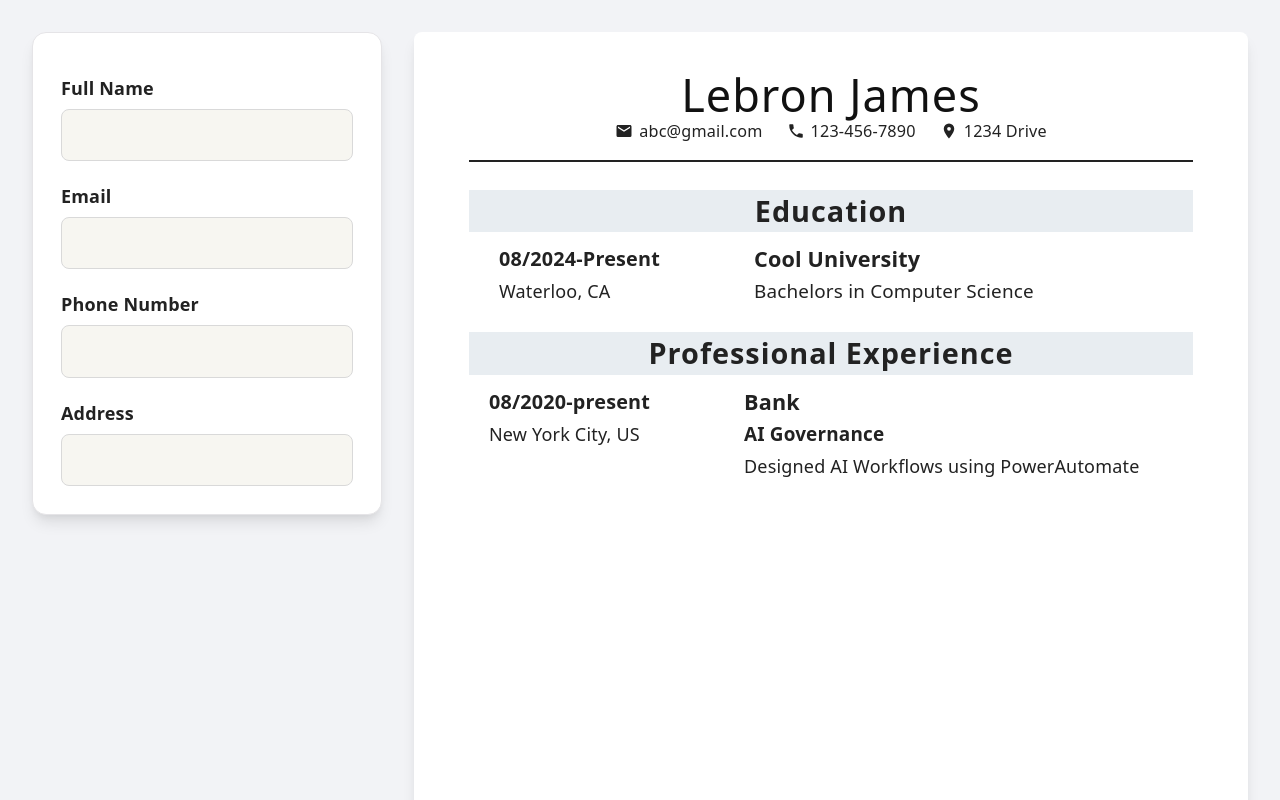
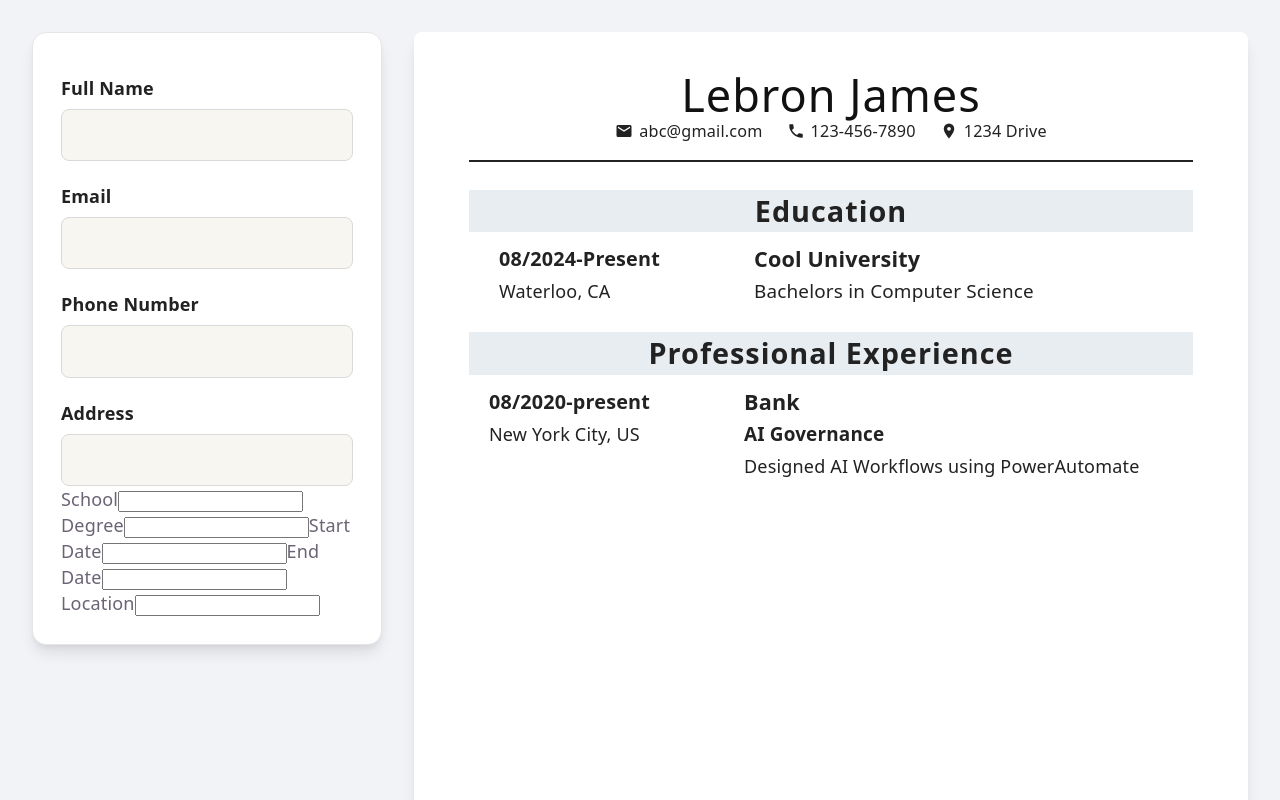
Before and after one commit to GoldenGlint/CV-Application, a React (Vite) app: page / in a window 1280 px wide. Shown: the top 800 px of the page. Built offline with nearby package versions, Linux system fonts and the light colour scheme.

Commit message:
Form showing for FormEducation
Took so long to figure out syntax between the commas, the square brackets, the curly brackets, states props

```diff
--- a/src/App.jsx
+++ b/src/App.jsx
@@ -86,12 +86,12 @@ function Resume({person}){
 
 }
 
-function Form({setPerson}){
+function Form({setPerson, education, experience}){
   return(
     <div className="formGroup">
     <FormPersonal setPerson={setPerson}/>
-    <FormEducation/>
-    <FormExperience/>
+    <FormEducation setPerson={setPerson} education={education}/>
+    <FormExperience setPerson={setPerson} experience={experience}/>
     </div>
   )
 }
@@ -130,7 +130,7 @@ function FormPersonal({setPerson}){
    )
 }
 
-function InputArrayField({name="Default Label", msg="enter a value", fieldType="text", section, field, setPerson, index}){
+function InputArrayField({name="Default Label", msg="enter a value", fieldType="text", section, field, setPerson, id}){
  return (
     <>
       <label htmlFor={name}>{msg}</label>
@@ -140,29 +140,54 @@ function InputArrayField({name="Default Label", msg="enter a value", fieldType="
         name={name}
         onChange={(event) => {
           setPerson((prevPerson) => {
-            const newSection = [...prevPerson[section]];
+            const newSection = prevPerson[section].map((item) => {
+              if (item.id === id) {
+                return {
+                  ...item,
+                  [field]: event.target.value
+                };
+              }
 
-            newSection[index] = {
-              ...newSection[index],
-              [field]: event.target.value
-            };
+              return item;
+            });
 
-            return {
+            return{
               ...prevPerson,
               [section]: newSection
-            };
-          });
-        }}
+            }
+
+          })
+
+        }
+      }
       />
+
     </>
   );
 }
 
-function FormEducation(){
 
+function FormEducation({setPerson, education}){
+  return(
+    <div className="formEducation">
+     { education.map((edu) => (
+      <div className="educationFormItem" key={edu.id}>
+
+        <InputArrayField className="inputField" name="School" msg="School" fieldType="text" section="education" field="school" setPerson={setPerson} id={edu.id}/>
+        <InputArrayField className="inputField" name="Degree" msg="Degree" fieldType="text" section="education" field="degree" setPerson={setPerson} id={edu.id}/>
+        <InputArrayField className="inputField" name="Start Date" msg="Start Date" fieldType="text" section="education" field="eduStartDate" setPerson={setPerson} id={edu.id}/>
+        <InputArrayField className="inputField" name="End Date" msg="End Date" fieldType="text" section="education" field="eduEndDate" setPerson={setPerson} id={edu.id}/>
+        <InputArrayField className="inputField" name="Location" msg="Location" fieldType="text" section="education" field="eduLocation" setPerson={setPerson} id={edu.id}/>
+      </div>
+
+      ))}
+
+
+    </div>
+  )
 }
 
-function FormExperience(){
+function FormExperience({setPerson, experience}){
 
 }
 
@@ -202,7 +227,7 @@ function App() {
   return (
 
     <div className="App">
-      <Form setPerson={setPerson}/>
+      <Form setPerson={setPerson} education={person.education} experience={person.experience}/>
       <Resume person={person}/>
     </div>
 
```
